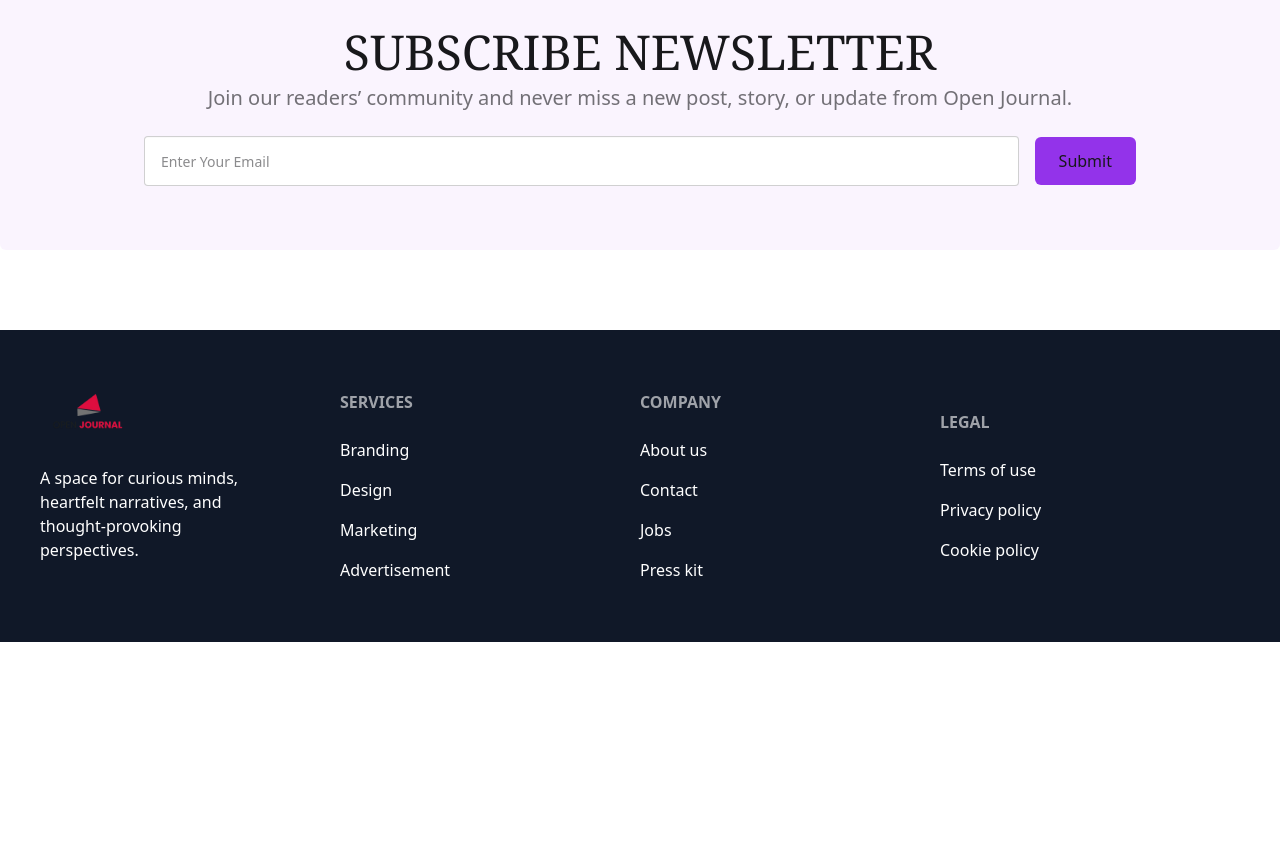
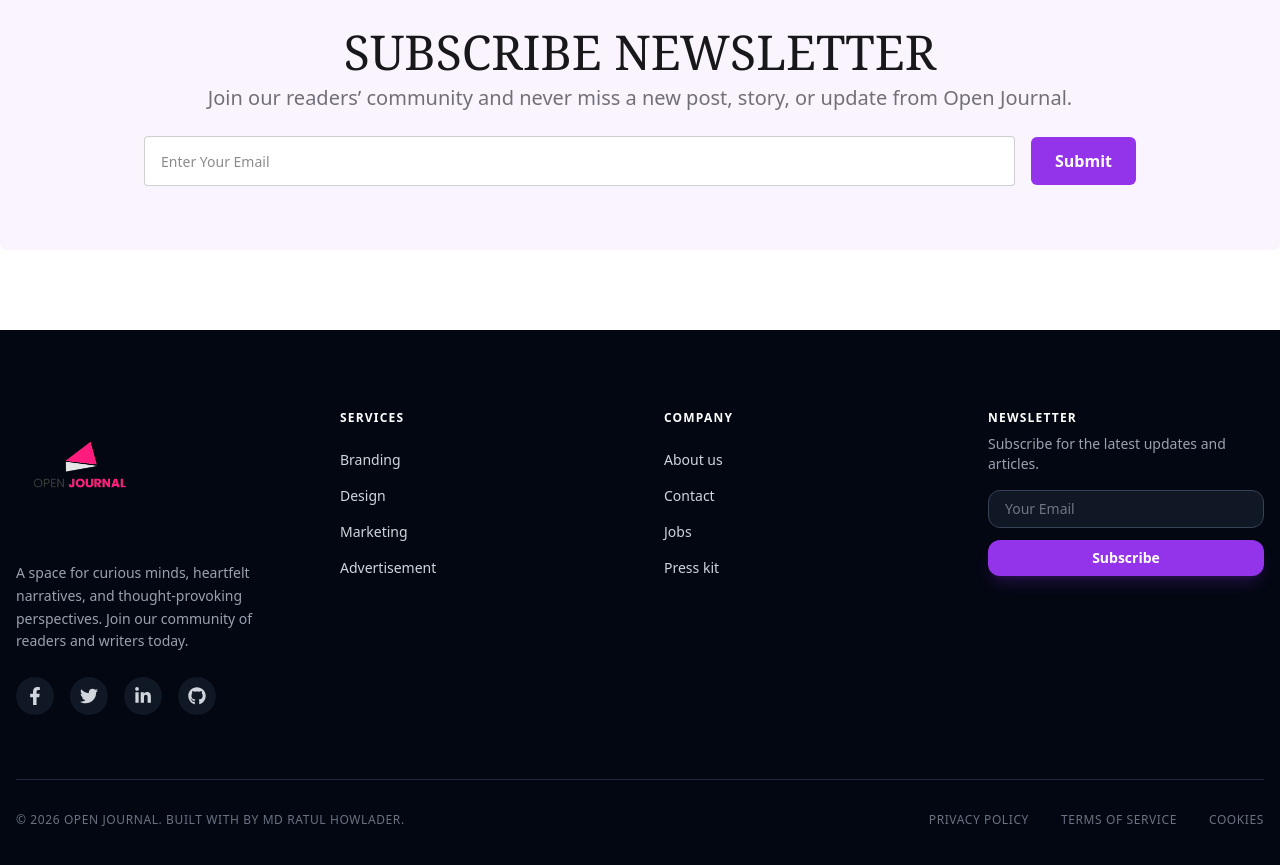
Before and after one commit to ratulislam46/openjournal-client, a React (Vite) app: page / in a window 1280 px wide. Shown: the part 4740-5605 px from the top of the page. Before the commit the page ends 5382 px from the top, so only its background shows below. Built offline with nearby package versions, Linux system fonts and the light colour scheme; no server answers.

Commit message:
Updated Reacent blog pages components section

```diff
--- a/src/Components/Footer/Footer.jsx
+++ b/src/Components/Footer/Footer.jsx
@@ -1,36 +1,75 @@
 import React from 'react';
-import logo from '../../../public/logo.png'
+import logo from '../../../public/logo.png';
+import { FaFacebookF, FaTwitter, FaLinkedinIn, FaGithub } from 'react-icons/fa';
+import { motion } from 'framer-motion';
 
 const Footer = () => {
     return (
-        <footer className="bg-gray-900 text-white p-10">
-            <div className='container mx-auto grid grid-cols-2 md:grid-cols-4 items-center '>
-                <div className='mb-10'>
-                    <img src={logo} alt="log" className='w-24' />
-                    <p className='w-[70%]'>
-                        A space for curious minds,
-                        heartfelt narratives, and thought-provoking perspectives.
-                    </p>
+        <footer className="bg-gray-950 text-gray-300 pt-20 pb-10 px-4">
+            <div className="container mx-auto">
+                <div className="grid grid-cols-1 sm:grid-cols-2 lg:grid-cols-4 gap-12 mb-16">
+
+                    {/* Brand Section */}
+                    <div className="space-y-6 text-center sm:text-left">
+                        <img src={logo} alt="logo" className="w-32 mx-auto sm:mx-0 brightness-200" />
+                        <p className="text-gray-400 text-sm leading-relaxed">
+                            A space for curious minds, heartfelt narratives, and thought-provoking perspectives. Join our community of readers and writers today.
+                        </p>
+                        <div className="flex justify-center sm:justify-start gap-4">
+                            {[FaFacebookF, FaTwitter, FaLinkedinIn, FaGithub].map((Icon, idx) => (
+                                <motion.a
+                                    whileHover={{ y: -5 }}
+                                    key={idx}
+                                    href="#"
+                                    className="p-2.5 bg-gray-800/50 hover:bg-primary hover:text-white rounded-full transition-all duration-300"
+                                >
+                                    <Icon size={18} />
+                                </motion.a>
+                            ))}
+                        </div>
+                    </div>
+
+                    {/* Quick Links */}
+                    <div className="flex flex-col gap-4 text-center sm:text-left">
+                        <h6 className="text-white font-bold tracking-widest uppercase text-xs mb-2">Services</h6>
+                        {['Branding', 'Design', 'Marketing', 'Advertisement'].map((item) => (
+                            <a key={item} className="hover:text-primary transition-colors duration-300 text-sm">{item}</a>
+                        ))}
+                    </div>
+
+                    {/* Company Links */}
+                    <div className="flex flex-col gap-4 text-center sm:text-left">
+                        <h6 className="text-white font-bold tracking-widest uppercase text-xs mb-2">Company</h6>
+                        {['About us', 'Contact', 'Jobs', 'Press kit'].map((item) => (
+                            <a key={item} className="hover:text-primary transition-colors duration-300 text-sm">{item}</a>
+                        ))}
+                    </div>
+
+                    {/* Newsletter Section */}
+                    <div className="space-y-4 text-center sm:text-left">
+                        <h6 className="text-white font-bold tracking-widest uppercase text-xs mb-2">Newsletter</h6>
+                        <p className="text-sm text-gray-400">Subscribe for the latest updates and articles.</p>
+                        <div className="flex flex-col gap-3">
+                            <input
+                                type="email"
+                                placeholder="Your Email"
+                                className="bg-gray-800/50 border border-gray-700 rounded-xl px-4 py-2 text-sm focus:outline-none focus:border-primary transition-all"
+                            />
+                            <button className="bg-primary hover:bg-primary/90 text-white font-bold py-2 px-6 rounded-xl text-sm transition-all shadow-lg shadow-primary/20 active:scale-95">
+                                Subscribe
+                            </button>
+                        </div>
+                    </div>
                 </div>
-                <div className='flex flex-col gap-4'>
-                    <h6 className="footer-title">Services</h6>
-                    <a className="link link-hover">Branding</a>
-                    <a className="link link-hover">Design</a>
-                    <a className="link link-hover">Marketing</a>
-                    <a className="link link-hover">Advertisement</a>
-                </div>
-                <div className='flex flex-col gap-4'>
-                    <h6 className="footer-title">Company</h6>
-                    <a className="link link-hover">About us</a>
-                    <a className="link link-hover">Contact</a>
-                    <a className="link link-hover">Jobs</a>
-                    <a className="link link-hover">Press kit</a>
-                </div>
-                <div className='flex flex-col gap-4'>
-                    <h6 className="footer-title">Legal</h6>
-                    <a className="link link-hover">Terms of use</a>
-                    <a className="link link-hover">Privacy policy</a>
-                    <a className="link link-hover">Cookie policy</a>
+
+                {/* Bottom Bar */}
+                <div className="border-t border-gray-800 pt-8 flex flex-col md:flex-row justify-between items-center gap-6 text-xs text-gray-500 font-medium uppercase tracking-wider">
+                    <p>© 2026 Open Journal. Built with <span className="text-primary"></span> by Md Ratul Howlader.</p>
+                    <div className="flex gap-8">
+                        <a href="#" className="hover:text-white transition-all">Privacy Policy</a>
+                        <a href="#" className="hover:text-white transition-all">Terms of Service</a>
+                        <a href="#" className="hover:text-white transition-all">Cookies</a>
+                    </div>
                 </div>
             </div>
         </footer>
--- a/src/Home/NewLetter.jsx
+++ b/src/Home/NewLetter.jsx
@@ -55,7 +55,7 @@ const NewLetter = () => {
                     <input
                         type="submit"
                         value="Submit"
-                        className="pb-3 pt-3 px-6 bg-primary border rounded-md border-none cursor-pointer hover:bg-primary/90 transition"
+                        className="pb-3 pt-3 px-6 bg-primary border rounded-md border-none text-white font-semibold cursor-pointer hover:bg-primary/90 transition"
                     />
                 </motion.form>
             </div>
--- a/src/Share/RecentPostedBlogs/RecentPostedBlogs.jsx
+++ b/src/Share/RecentPostedBlogs/RecentPostedBlogs.jsx
@@ -37,7 +37,7 @@ const RecentPostedBlogs = () => {
                         />
                     </span>
                 </h1>
-                <div className="h-1.5 w-24 bg-primary mx-auto mt-4 rounded-full opacity-30"></div>
+
             </div>
 
             {/* Grid Container */}
```
